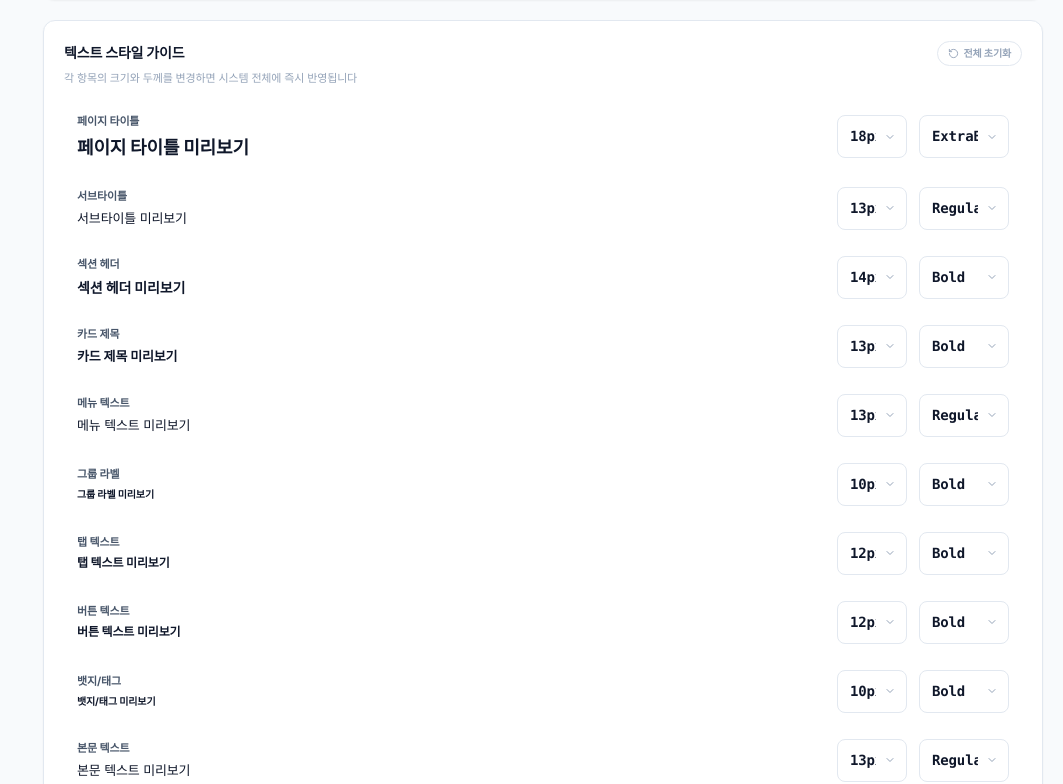
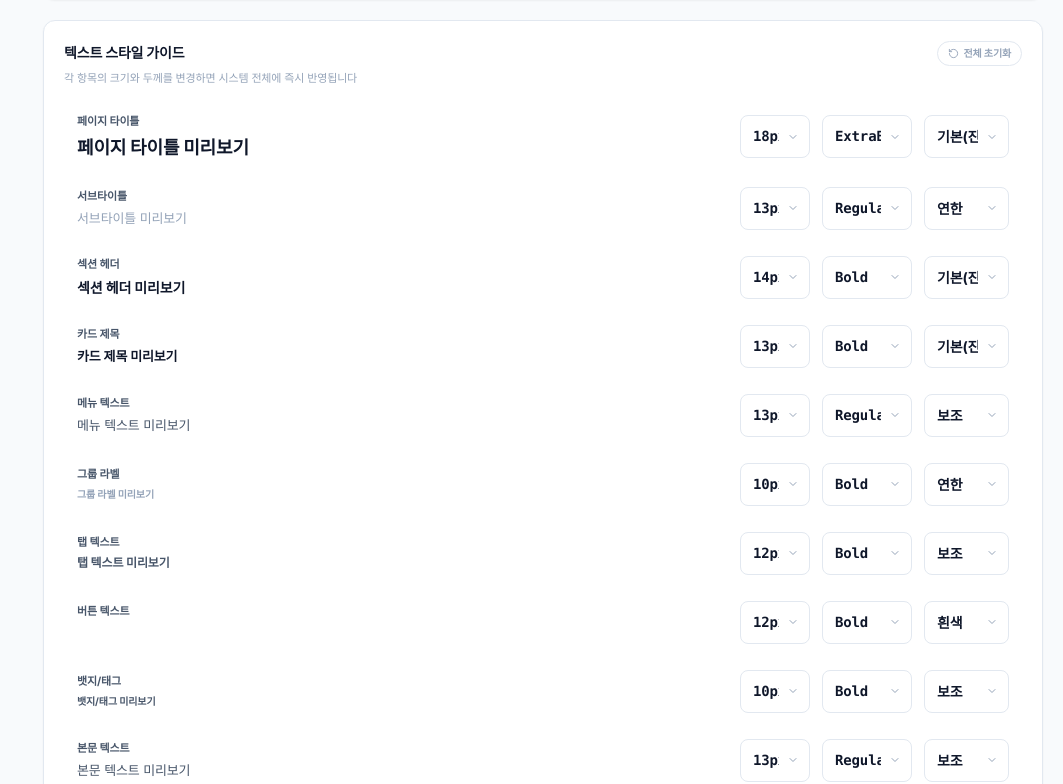
Before and after one commit to Park200200/WorkM, a React (Vite) app: page /#/settings in a window 1280 px wide. Shown: the part 1636-2420 px from the top of the page, without its empty margins (217-1280 px from the left). Built offline with nearby package versions, Linux system fonts and the light colour scheme; sample sign-in values are in the browser's storage.

Commit message:
텍스트 스타일 가이드 폰트 색상 추가

```diff
--- a/src/pages/admin/SettingsPage.tsx
+++ b/src/pages/admin/SettingsPage.tsx
@@ -6,7 +6,7 @@ import { Input } from '../../components/ui/Input'
 import { Modal, ModalBody, ModalFooter } from '../../components/ui/Modal'
 import { useSettingsStore } from '../../stores/settingsStore'
 import { useToastStore } from '../../stores/toastStore'
-import { useThemeStore, PRESET_ACCENTS, PRESET_KEYS, ACCENT_COLORS, RADIUS_LABELS, DENSITY_LABELS, FONT_SCALE_LABELS, FONT_COLOR_PRESETS, DATEPICKER_LABELS, CHECKBOX_STYLE_LABELS, TAB_STYLE_LABELS, TYPO_CATEGORY_LABELS, DEFAULT_TYPO, TYPO_SIZE_OPTIONS, TYPO_WEIGHT_OPTIONS, type ThemeRadius, type ThemeDensity, type ThemeFontScale, type ThemeDatePicker, type ThemeCheckboxStyle, type ThemeTabStyle, type TypoCategory } from '../../stores/themeStore'
+import { useThemeStore, PRESET_ACCENTS, PRESET_KEYS, ACCENT_COLORS, RADIUS_LABELS, DENSITY_LABELS, FONT_SCALE_LABELS, FONT_COLOR_PRESETS, DATEPICKER_LABELS, CHECKBOX_STYLE_LABELS, TAB_STYLE_LABELS, TYPO_CATEGORY_LABELS, DEFAULT_TYPO, TYPO_SIZE_OPTIONS, TYPO_WEIGHT_OPTIONS, TYPO_COLOR_OPTIONS, type ThemeRadius, type ThemeDensity, type ThemeFontScale, type ThemeDatePicker, type ThemeCheckboxStyle, type ThemeTabStyle, type TypoCategory } from '../../stores/themeStore'
 import { cn } from '../../utils/cn'
 import { getItem } from '../../utils/storage'
 import {
@@ -1354,7 +1354,7 @@ function ThemePanel() {
           {(Object.keys(TYPO_CATEGORY_LABELS) as TypoCategory[]).map((cat) => {
             const token = typography[cat]
             const def = DEFAULT_TYPO[cat]
-            const isModified = token.size !== def.size || token.weight !== def.weight
+            const isModified = token.size !== def.size || token.weight !== def.weight || token.color !== def.color
 
             return (
               <div key={cat} className={cn(
@@ -1368,7 +1368,7 @@ function ThemePanel() {
                       <span className="text-[8px] font-bold px-1.5 py-0.5 rounded-full bg-amber-100 text-amber-700">수정됨</span>
                     )}
                   </div>
-                  <span style={{ fontSize: token.size, fontWeight: token.weight }} className="text-[var(--text-primary)] block truncate">
+                  <span style={{ fontSize: token.size, fontWeight: token.weight, color: token.color }} className="block truncate">
                     {TYPO_CATEGORY_LABELS[cat]} 미리보기
                   </span>
                 </div>
@@ -1387,6 +1387,15 @@ function ThemePanel() {
                   className="text-[10px] font-mono font-bold px-2 py-1.5 rounded-lg border border-[var(--border-default)] bg-[var(--bg-surface)] text-[var(--text-primary)] cursor-pointer outline-none w-[90px]"
                 >
                   {TYPO_WEIGHT_OPTIONS.map(o => (
+                    <option key={o.value} value={o.value}>{o.label}</option>
+                  ))}
+                </select>
+                <select
+                  value={token.color}
+                  onChange={(e) => setTypo(cat, { ...token, color: e.target.value })}
+                  className="text-[10px] font-bold px-2 py-1.5 rounded-lg border border-[var(--border-default)] bg-[var(--bg-surface)] text-[var(--text-primary)] cursor-pointer outline-none w-[85px]"
+                >
+                  {TYPO_COLOR_OPTIONS.map(o => (
                     <option key={o.value} value={o.value}>{o.label}</option>
                   ))}
                 </select>
--- a/src/stores/themeStore.ts
+++ b/src/stores/themeStore.ts
@@ -11,7 +11,7 @@ export type ThemeCheckboxStyle = 'default' | 'sharp' | 'circle'
 export type ThemeTabStyle = 'underline' | 'box' | 'pill'
 
 /* ── Typography Token 시스템 ── */
-export interface TypoToken { size: string; weight: number }
+export interface TypoToken { size: string; weight: number; color: string }
 export type TypoCategory =
   | 'page-title' | 'page-subtitle' | 'section-title' | 'card-title'
   | 'menu' | 'menu-group' | 'tab' | 'btn' | 'badge' | 'body' | 'caption' | 'input' | 'toast'
@@ -33,19 +33,19 @@ export const TYPO_CATEGORY_LABELS: Record<TypoCategory, string> = {
 }
 
 export const DEFAULT_TYPO: Record<TypoCategory, TypoToken> = {
-  'page-title': { size: '1.125rem', weight: 800 },
-  'page-subtitle': { size: '0.8125rem', weight: 400 },
-  'section-title': { size: '0.875rem', weight: 700 },
-  'card-title': { size: '0.8125rem', weight: 700 },
-  'menu': { size: '0.8125rem', weight: 400 },
-  'menu-group': { size: '0.625rem', weight: 700 },
-  'tab': { size: '0.75rem', weight: 700 },
-  'btn': { size: '0.75rem', weight: 700 },
-  'badge': { size: '0.625rem', weight: 700 },
-  'body': { size: '0.8125rem', weight: 400 },
-  'caption': { size: '0.6875rem', weight: 400 },
-  'input': { size: '0.8125rem', weight: 400 },
-  'toast': { size: '0.8125rem', weight: 600 },
+  'page-title': { size: '1.125rem', weight: 800, color: 'var(--text-primary)' },
+  'page-subtitle': { size: '0.8125rem', weight: 400, color: 'var(--text-muted)' },
+  'section-title': { size: '0.875rem', weight: 700, color: 'var(--text-primary)' },
+  'card-title': { size: '0.8125rem', weight: 700, color: 'var(--text-primary)' },
+  'menu': { size: '0.8125rem', weight: 400, color: 'var(--text-secondary)' },
+  'menu-group': { size: '0.625rem', weight: 700, color: 'var(--text-muted)' },
+  'tab': { size: '0.75rem', weight: 700, color: 'var(--text-secondary)' },
+  'btn': { size: '0.75rem', weight: 700, color: '#ffffff' },
+  'badge': { size: '0.625rem', weight: 700, color: 'var(--text-secondary)' },
+  'body': { size: '0.8125rem', weight: 400, color: 'var(--text-secondary)' },
+  'caption': { size: '0.6875rem', weight: 400, color: 'var(--text-muted)' },
+  'input': { size: '0.8125rem', weight: 400, color: 'var(--text-primary)' },
+  'toast': { size: '0.8125rem', weight: 600, color: '#ffffff' },
 }
 
 export const TYPO_SIZE_OPTIONS = [
@@ -69,6 +69,20 @@ export const TYPO_WEIGHT_OPTIONS = [
   { value: 700, label: 'Bold' },
   { value: 800, label: 'ExtraBold' },
   { value: 900, label: 'Black' },
+]
+
+export const TYPO_COLOR_OPTIONS = [
+  { value: 'var(--text-primary)', label: '기본(진)' },
+  { value: 'var(--text-secondary)', label: '보조' },
+  { value: 'var(--text-muted)', label: '연한' },
+  { value: 'var(--color-primary-500)', label: '메인색상' },
+  { value: '#ffffff', label: '흰색' },
+  { value: '#18181b', label: '검정' },
+  { value: '#ef4444', label: '빨강' },
+  { value: '#f59e0b', label: '주황' },
+  { value: '#22c55e', label: '초록' },
+  { value: '#3b82f6', label: '파랑' },
+  { value: '#8b5cf6', label: '보라' },
 ]
 
 export const DATEPICKER_LABELS: Record<ThemeDatePicker, string> = {
@@ -294,6 +308,7 @@ function applyToDOM(t: SavedTheme) {
   for (const [cat, token] of Object.entries(typo)) {
     html.style.setProperty(`--typo-${cat}-size`, token.size)
     html.style.setProperty(`--typo-${cat}-weight`, String(token.weight))
+    html.style.setProperty(`--typo-${cat}-color`, token.color)
   }
 }
 
@@ -420,6 +435,7 @@ export const useThemeStore = create<ThemeStore>((set, get) => {
       const html = document.documentElement
       html.style.setProperty(`--typo-${category}-size`, token.size)
       html.style.setProperty(`--typo-${category}-weight`, String(token.weight))
+      html.style.setProperty(`--typo-${category}-color`, token.color)
       set({ typography: typo })
     },
 
@@ -430,6 +446,7 @@ export const useThemeStore = create<ThemeStore>((set, get) => {
       for (const [cat, token] of Object.entries(typo)) {
         html.style.setProperty(`--typo-${cat}-size`, token.size)
         html.style.setProperty(`--typo-${cat}-weight`, String(token.weight))
+        html.style.setProperty(`--typo-${cat}-color`, token.color)
       }
       set({ typography: typo })
     },
```
